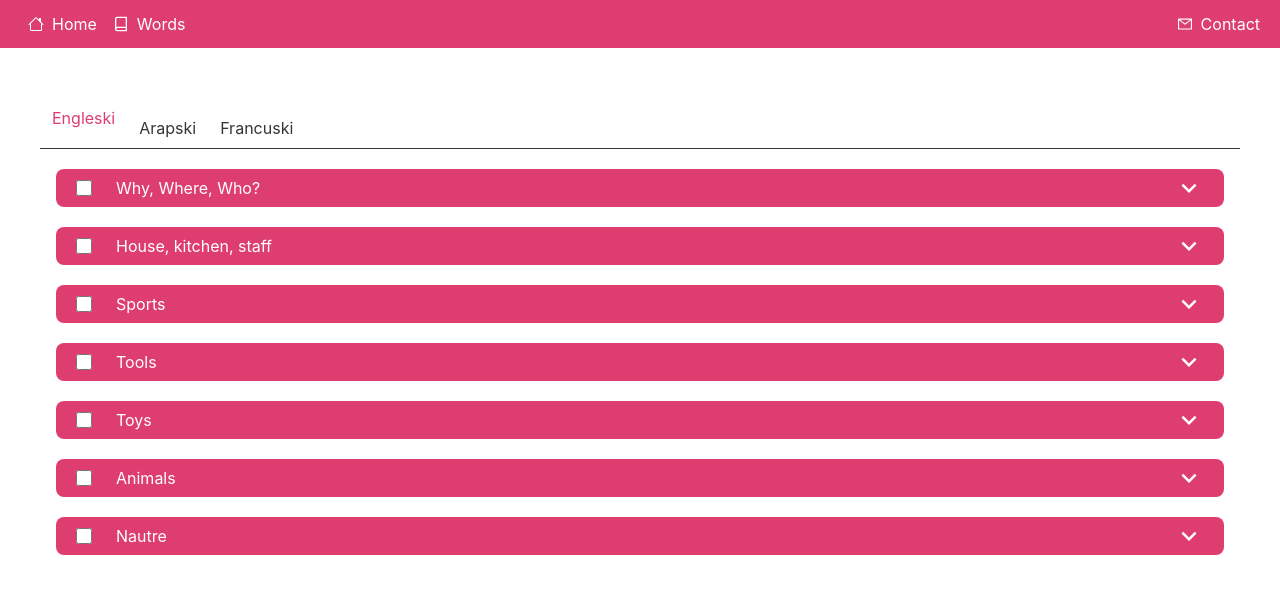
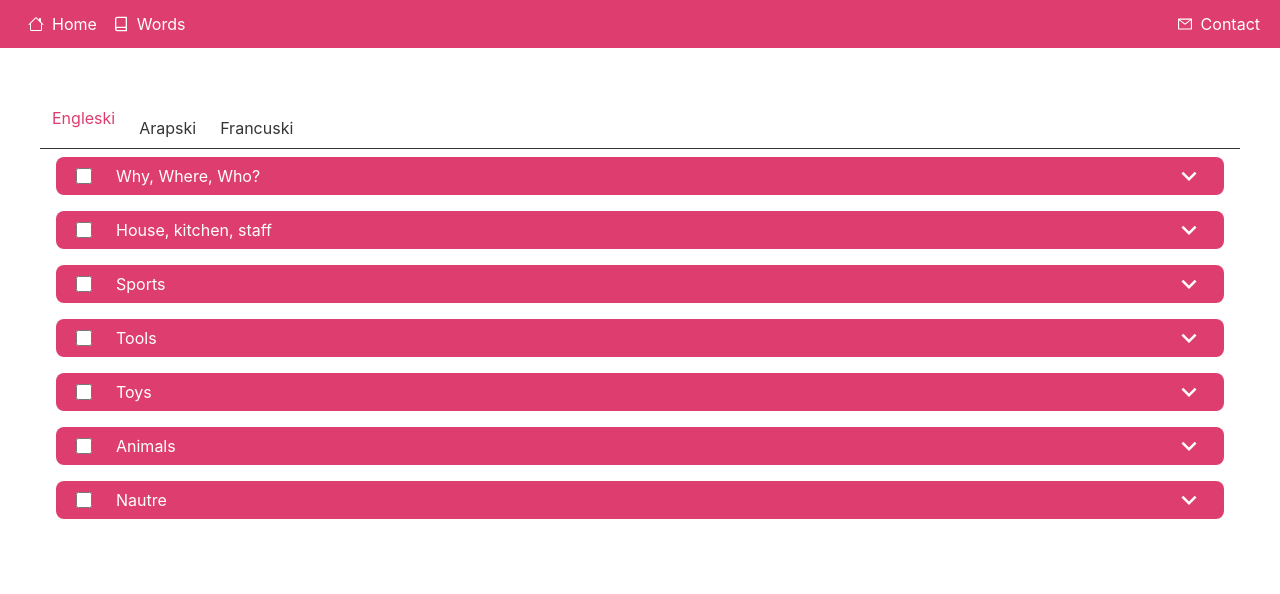
Before and after one commit to semir709/flash_cards, a React (Create React App) app: page /words in a window 1280 px wide. Shown: the top 594 px of the page. Built offline with nearby package versions, Linux system fonts and the light colour scheme.

Commit message:
added some animation to the categories

```diff
--- a/src/components/CategoryCard.js
+++ b/src/components/CategoryCard.js
@@ -9,24 +9,71 @@ import ModalWords from "./ModalWords";
 const CategoryCard = ({ name, takeId }) => {
   const [toggle, setToggle] = useState(false);
   const [isHovered, setIsHovered] = useState(false);
+  const [isClicked, setIsClicked] = useState(false);
 
   const onToggle = () => {
     if (toggle) setToggle(false);
     else setToggle(true);
   };
+
+  const variationParent = {
+    open: {
+      translateY: [-3, 3, 0],
+      transition: {
+        duration: 0.5,
+      },
+    },
+    initial: {
+      translateY: 0,
+    },
+  };
+
+  const letterHover = {
+    open: { wordSpacing: "5px" },
+    initial: { wordSpacing: "0px" },
+  };
+
+  const variationToggle = {
+    initial: {
+      height: "0px",
+    },
+
+    open: {
+      height: "auto",
+    },
+  };
+
+  const variantsList = {
+    initial: {
+      opacity: 0,
+    },
+    open: (i) => ({
+      opacity: 1,
+      transition: {
+        delay: i * 0.1,
+        duration: 0.2,
+      },
+
+      // opacity: 1,
+    }),
+  };
+
+  const variatinsArrowButton = {
+    open: { rotate: 180 },
+    initial: { rotate: 0 },
+  };
   return (
     <motion.div
       onHoverStart={() => setIsHovered(true)}
       onHoverEnd={() => setIsHovered(false)}
-      whileHover={{
-        translateY: -10,
-      }}
-      transition={{ duration: 0.2, ease: "easeInOut" }}
-      className=""
+      variants={variationParent}
+      whileHover={!isClicked && "open"}
+      animate={isClicked ? "open" : "initial"}
+      onClick={() => setIsClicked(!isClicked)}
     >
       <div
         onClick={onToggle}
-        className="w-full my-5 bg-customPrimary flex justify-between
+        className="w-full my-2 bg-customPrimary flex justify-between
          items-center px-5 py-1 rounded-lg text-white cursor-pointer"
       >
         <div className="flex items-center">
@@ -44,53 +91,47 @@ const CategoryCard = ({ name, takeId }) => {
           </div>
           <motion.div
             className="mx-2"
-            variants={{
-              hovered: { wordSpacing: "5px" },
-              unhovered: { wordSpacing: "0px" },
-            }}
-            animate={isHovered ? "hovered" : "unhovered"}
+            variants={letterHover}
+            animate={isHovered ? "open" : "initial"}
           >
             {name}
           </motion.div>
         </div>
 
         <motion.div
-          variants={{
-            hovered: { rotate: 360 },
-            unhovered: { rotate: 0 },
-          }}
-          animate={isHovered ? "hovered" : "unhovered"}
+          variants={variatinsArrowButton}
+          animate={toggle ? "open" : "initial"}
           onClick={onToggle}
         >
           <MdOutlineKeyboardArrowDown
             fontSize={30}
             className="cursor-pointer"
           />
-          {/* {toggle ? (
-            <MdOutlineKeyboardArrowUp
-              fontSize={30}
-              className="cursor-pointer"
-            />
-          ) : (
-            <MdOutlineKeyboardArrowDown
-              fontSize={30}
-              className="cursor-pointer"
-            />
-          )} */}
         </motion.div>
       </div>
 
-      {toggle && (
-        <div className=" bg-customPrimary w-full py-5 px-3 rounded-lg overflow-x-auto">
-          <table className="w-full text-white table-fixed min-w-[700px]">
+      <motion.div
+        variants={variationToggle}
+        initial="initial"
+        animate={toggle ? "open" : "initial"}
+        className=" bg-customPrimary rounded-lg overflow-y-hidden px-3 "
+      >
+        <table className="w-full text-white table-fixed min-w-[700px] my-3">
           <tr className="text-left ">
             <th className="px-2">Word</th>
             <th>Grammar</th>
             <th>Translate</th>
             <th>Pronauced</th>
           </tr>
-            {words.map(({ word, grammar, translate, pronauced, id }) => (
-              <motion.tr className="group" onClick={takeId} id={id}>
+          {words.map(({ word, grammar, translate, pronauced, id }, index) => (
+            <motion.tr
+              variants={variantsList}
+              animate={toggle ? "open" : "initial"}
+              className="group"
+              onClick={takeId}
+              custom={index}
+              id={id}
+            >
               <td className="rounded-l-lg group-hover:bg-customHoverBgWhite cursor-pointer px-2">
                 {word}
               </td>
@@ -106,8 +147,7 @@ const CategoryCard = ({ name, takeId }) => {
             </motion.tr>
           ))}
         </table>
-        </div>
-      )}
+      </motion.div>
     </motion.div>
   );
 };
```
Lines whose indentation alone changed are shown as unchanged.
